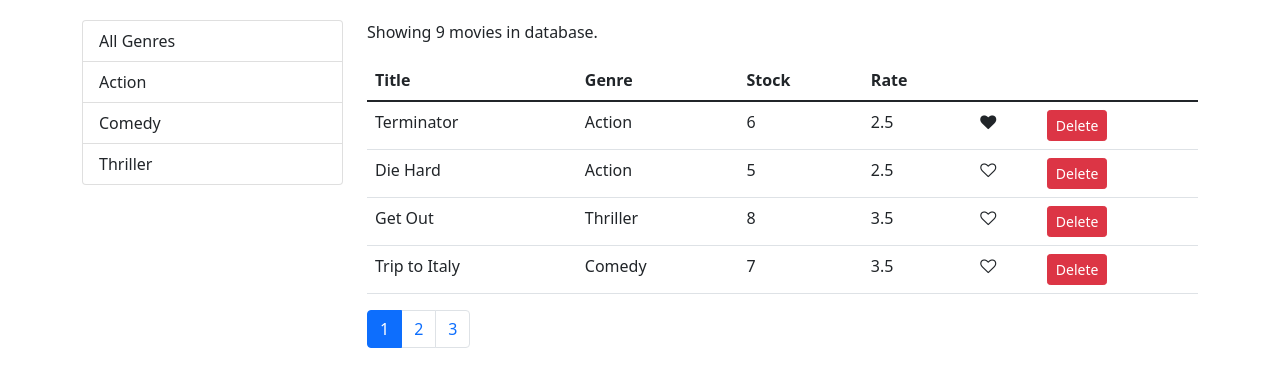
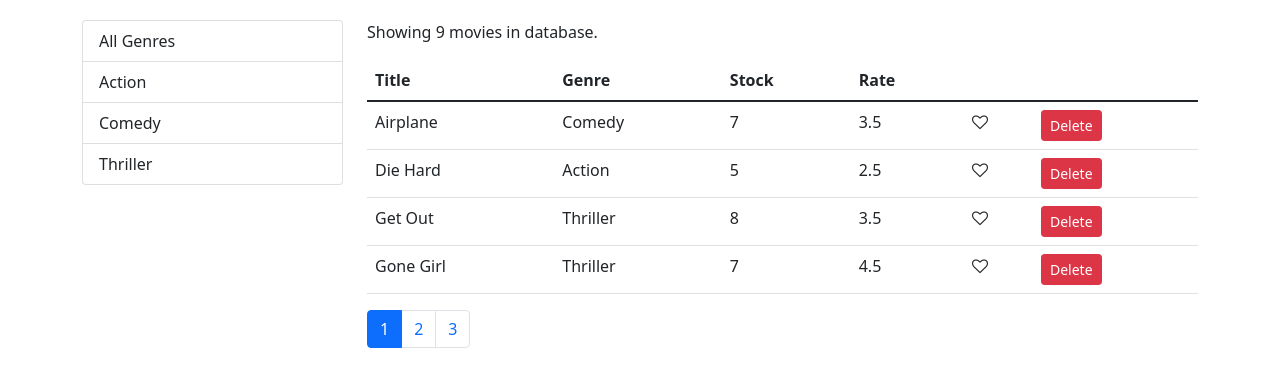
Before and after one commit to Vivek1898/React-Exercises, a React (Create React App) app in the folder project-tidly/: page /movies/1 in a window 1280 px wide. Shown: the top 386 px of the page. Built offline with nearby package versions, Linux system fonts and the light colour scheme.

Commit message:
Sorting asc desc

```diff
--- a/project-tidly/src/components/movies.jsx
+++ b/project-tidly/src/components/movies.jsx
@@ -5,16 +5,19 @@
 import { genres, getGenres } from '../services/fakeGenreService';
 import Pagination from './common/paginantion';
 import {paginate} from '../utils/paginate';
+import _ from 'lodash';
 class Movies extends React.Component {
     state={
         movies:[],
         genres:[],
         currentpage:1,
-        pagesize:4
+        pagesize:4,
+    sortColumn: {path:'title', order:'asc'}
     };
     componentDidMount(){
         //all genres spreading data from func
-        const genres=[{name:'All Genres'},...getGenres()]
+        //paass empty propo b/cc undefine
+        const genres=[{ _id:"",name:'All Genres'},...getGenres()]
     //    this.setState({movies:getMovies(),genres:getGenres()}) ;
     this.setState({movies:getMovies(),genres}) ;
 
@@ -47,9 +50,27 @@
         //when ever we select genre we should reset the pge to one
         this.setState({selectedgenre:genre,currentpage:1 });
     }
+    handleSort = path =>{
+        //First setstate
+        //then go to render and do main work
+        //create new obj using spread operator
+        const sortColumn={...this.state.sortColumn};
+        if(sortColumn.path=== path)
+        sortColumn.order=( sortColumn.order ==='asc')?'desc':'asc';
+        else{
+            sortColumn.path=path;
+            sortColumn.order='asc';
+        }
+       this.setState({sortColumn});
+    }
     render() {
         const{ length :count}=this.state.movies;
-        const{pagesize,currentpage,selectedgenre,movies : allmovies}=this.state;
+
+        const{pagesize,currentpage,
+            sortColumn,
+            selectedgenre,movies : allmovies}=this.state;
+
+
         if(count ===0)
         return <p>There are no movies in Database</p>
         //if selected genre
@@ -60,9 +81,15 @@
       ? allmovies.filter(m =>m.genre._id ===selectedgenre._id)
       : allmovies;
 
+//Sorting
+//1st arg- input
+//2nd arg- array of properties
+
+const sorted=_.orderBy(filtered ,[sortColumn.path],[sortColumn.order]);
+
      //const movies=paginate(allmovies,currentpage,pagesize);
      //filtereation
-     const movies=paginate(filtered,currentpage,pagesize);
+     const movies=paginate(sorted,currentpage,pagesize);
         return (
             //Making left and right columns
 <div className="row">
@@ -79,7 +106,12 @@
 <div className="col">
 <p>Showing {filtered.length} movies in database.</p>
 {/* //table.table>thead>tr>th*4 --gen coding */}
-<MoviesTable movies={ movies} onLike={this.handlelike} onDelete={this.handleDelete}/>
+<MoviesTable
+movies={ movies}
+onLike={this.handlelike}
+onDelete={this.handleDelete}
+onSort={this.handleSort}
+/>
 {/* //Pagination
 
 this.state.movies.length
@@ -90,6 +122,7 @@
  pagesize={pagesize}
  currentpage={currentpage}
  onPagechange={this.handlepagechange}
+
 
  />
 
--- a/project-tidly/src/components/moviestable.jsx
+++ b/project-tidly/src/components/moviestable.jsx
@@ -3,16 +3,16 @@
 
 const MoviesTable = (props) => {
 
-    const {movies,onDelete,onLike}=props;
+    const {movies,onDelete,onLike ,onSort}=props;
     return (
 
 <table className="table">
             <thead>
                 <tr>
-                    <th>Title</th>
-                    <th>Genre</th>
-                    <th>Stock</th>
-                    <th>Rate</th>
+                    <th onClick={ ()=> onSort("title")}>Title</th>
+                    <th onClick={ ()=> onSort("genre.name")}>Genre</th>
+                    <th onClick={ ()=> onSort("numberInStock")}>Stock</th>
+                    <th onClick={ ()=> onSort("dailyRentaRate")}>Rate</th>
                     {/* empty for delete */}
                     <th></th>
                     {/* For LIke component */}
@@ -27,11 +27,14 @@
                     <td>{movie.numberInStock}</td>
                     <td>{movie.dailyRentalRate}</td>
                     <td>
-                        <Like liked={movie.liked} onClick={() => this.onLike(movie)}/>
+                        <Like liked={movie.liked}
+                        onClick={() => onLike(movie)}/>
                     </td>
 
                     {/* Deletion */}
-                    <td><button onClick={() =>this.onDelete (movie)} className="btn btn-danger btn-sm">Delete</button></td>
+                    <td><button
+                    onClick={() =>onDelete (movie)}
+                    className="btn btn-danger btn-sm">Delete</button></td>
                 </tr>)}
 
             </tbody>
```
